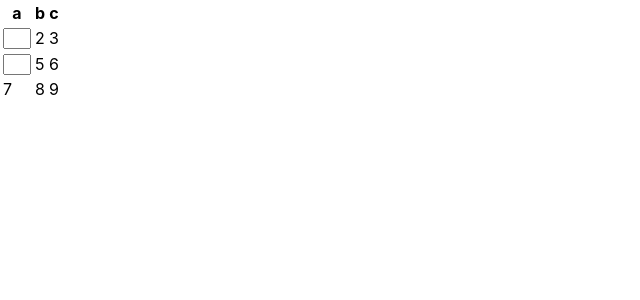
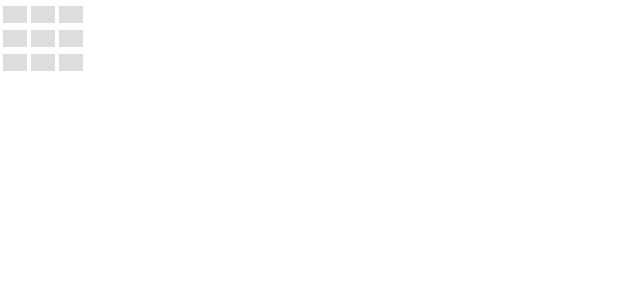
Before and after one commit to hf-since2021/seats_app, a React (Create React App) app in the folder sheets-web/: page / in a window 1280 px wide. Shown: the top 300 px of the page, without its empty margins (0-640 px from the left). Built offline with nearby package versions, Linux system fonts and the light colour scheme.

Commit message:
tableのアクティブセル移動
試験的実装その1

```diff
--- a/sheets-web/src/App.js
+++ b/sheets-web/src/App.js
@@ -1,32 +1,63 @@
 const App = () => {
+  const tableSize = [2,2];
+  const selectText = (e)=>{e.target.select()};
+  const moveFocus = (e) => {
+    const cellId = e.target.id.split("-").map(Number);
+    if((e.ctrlKey && !e.metaKey) || (!e.ctrlKey && e.metaKey)){
+      switch (e.nativeEvent.key) {
+        case "ArrowUp":
+          if(cellId[0]>0){
+            e.preventDefault();
+            cellId[0] --;
+            document.getElementById(cellId.join("-")).focus();
+            document.getElementById(cellId.join("-")).select();
+          };
+          break;
+        case "ArrowLeft":
+          if(cellId[1]>0){
+            e.preventDefault();
+            cellId[1] --;
+            document.getElementById(cellId.join("-")).focus();
+          };
+          break;
+        case "ArrowDown":
+          if(cellId[0]<tableSize[0]){
+            e.preventDefault();
+            cellId[0] ++;
+            document.getElementById(cellId.join("-")).focus();
+          };
+          break;
+        case "ArrowRight":
+          if(cellId[1]<tableSize[1]){
+            e.preventDefault();
+            cellId[1] ++;
+            document.getElementById(cellId.join("-")).focus();
+          };
+          break;
+      };
+    };
+  };
   return (
-    <table>
-      <thead>
-        <tr>
-          <th>a</th>
-          <th>b</th>
-          <th>c</th>
-        </tr>
-      </thead>
+    <table className="sheet-table">
       <tbody>
         <tr>
-          <td><input style={{width: 20}}></input></td>
-          <td>2</td>
-          <td>3</td>
+          <td><input id={"0-0"} onKeyDown={moveFocus}></input></td>
+          <td><input id={"0-1"} onFocus={selectText} onKeyDown={moveFocus}></input></td>
+          <td><input id={"0-2"} onFocus={selectText} onKeyDown={moveFocus}></input></td>
         </tr>
         <tr>
-          <td><input style={{width: "20px"}}></input></td>
-          <td>5</td>
-          <td>6</td>
+          <td><input id={"1-0"} onFocus={selectText} onKeyDown={moveFocus}></input></td>
+          <td><input id={"1-1"} onFocus={selectText} onKeyDown={moveFocus}></input></td>
+          <td><input id={"1-2"} onFocus={selectText} onKeyDown={moveFocus}></input></td>
         </tr>
         <tr>
-          <td>7</td>
-          <td>8</td>
-          <td>9</td>
+          <td><input id={"2-0"} onFocus={selectText} onKeyDown={moveFocus}></input></td>
+          <td><input id={"2-1"} onFocus={selectText} onKeyDown={moveFocus}></input></td>
+          <td><input id={"2-2"} onFocus={selectText} onKeyDown={moveFocus}></input></td>
         </tr>
       </tbody>
     </table>
   );
 }
-
+// if(e.nativeEvent.key=="ArrowDown"){console.log("↓")}
 export default App;
--- a/sheets-web/src/index.css
+++ b/sheets-web/src/index.css
@@ -11,3 +11,20 @@ code {
   font-family: source-code-pro, Menlo, Monaco, Consolas, 'Courier New',
     monospace;
 }
+
+.sheet-table td {
+  text-align: center;
+}
+
+.sheet-table input {
+  text-align: center;
+  background-color: #DDDDDD;
+  width: 20px;
+  border: 0;
+  ime-mode: disabled;
+}
+
+.sheet-table input:focus {
+  background-color: #BBBBBB;
+  outline: 0;
+}
```
